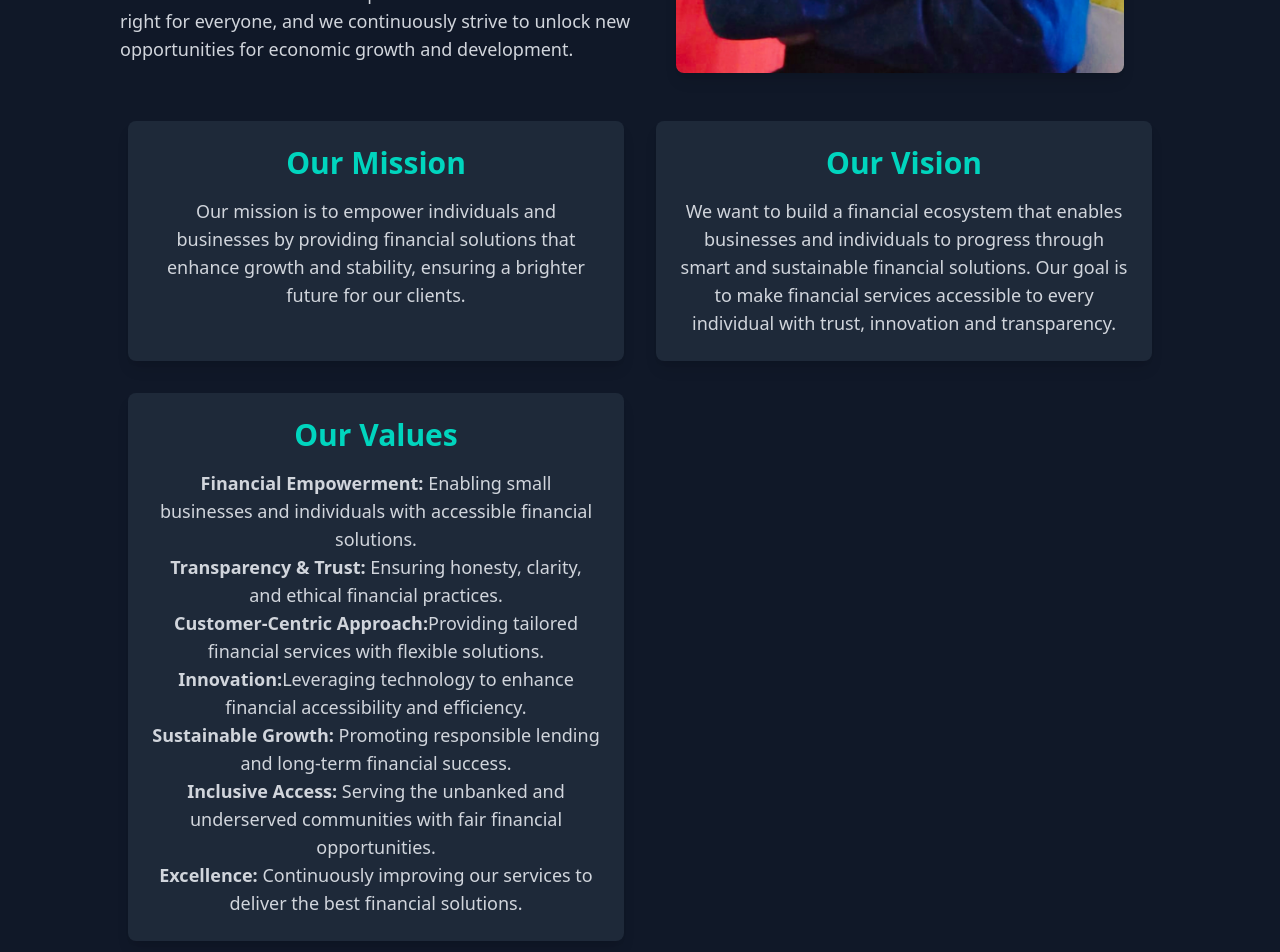
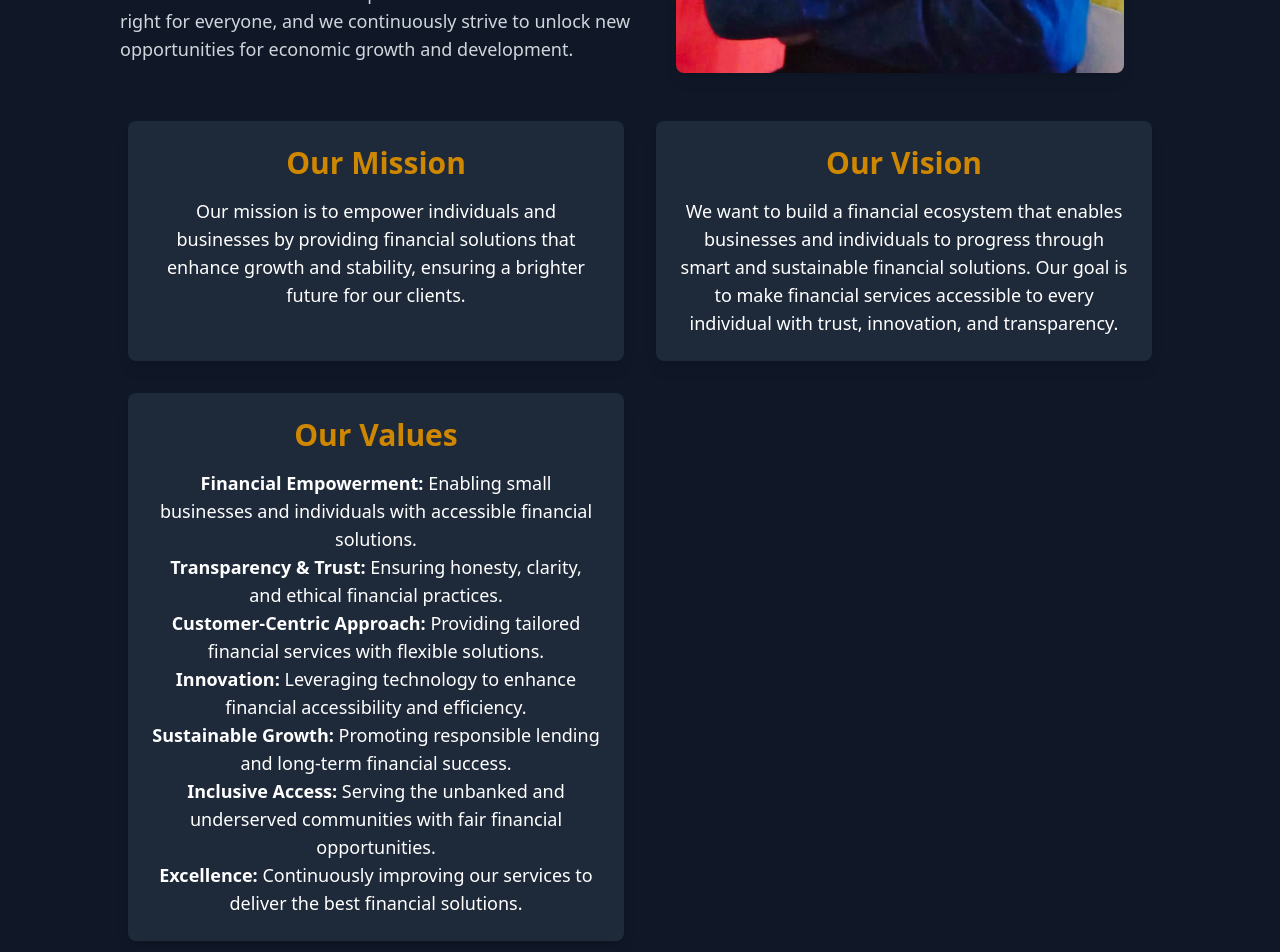
Before and after one commit to tribanj/finance, a React (Vite) app: page /about in a window 1280 px wide. Shown: the part 700-1652 px from the top of the page. Built offline with nearby package versions, Linux system fonts and the light colour scheme; no server answers.

Commit message:
about page updated

```diff
--- a/src/components/pages/about/About.jsx
+++ b/src/components/pages/about/About.jsx
@@ -5,9 +5,9 @@ const About = () => {
     <div className="min-h-screen pt-20 flex flex-col items-center px-6 md:px-20 bg-gray-900 text-white m-10">
       <div className="flex flex-col md:flex-row items-center justify-center w-full mb-12">
         <div className="md:w-1/2 text-center md:text-left">
-          <h1 className="text-4xl font-bold mb-4">About Us</h1>
+          <h1 className="text-4xl font-bold mb-4 text-yellow-600">About Us</h1>
           <h3 className="text-2xl font-semibold text-teal-400 mb-4">
-            Founder: Er. Vishal Kumar Yadav
+            Founded by: Er.Ravikant Sharma
           </h3>
           <p className="text-lg text-gray-300 mb-6">
             <span className=" text-2xl">Life Comrade MicroFinserve</span> is a leading microfinance company founded
@@ -40,55 +40,40 @@ const About = () => {
       </div>
 
       <div className="grid md:grid-cols-2 gap-8 w-full max-w-5xl">
-        <div className="p-6 bg-gray-800 rounded-lg shadow-lg text-center hover:bg-teal-400 hover:text-green-50">
-          <h2 className="text-3xl font-semibold text-teal-400 mb-4">
-            Our Mission
-          </h2>
-          <p className="text-lg text-gray-300 ">
-            Our mission is to empower individuals and businesses by providing
-            financial solutions that enhance growth and stability, ensuring a
-            brighter future for our clients.
-          </p>
-        </div>
-        <div className="p-6 bg-gray-800 rounded-lg shadow-lg text-center hover:bg-teal-400">
-          <h2 className="text-3xl font-semibold text-teal-400 mb-4">
-            Our Vision
-          </h2>
-          <p className="text-lg text-gray-300">
-            We want to build a financial ecosystem that enables businesses and
-            individuals to progress through smart and sustainable financial
-            solutions. Our goal is to make financial services accessible to
-            every individual with trust, innovation and transparency.
-          </p>
-        </div>
-        <div className="p-6 bg-gray-800 rounded-lg shadow-lg text-center hover:bg-teal-400 m-auto">
-          <h2 className="text-3xl font-semibold text-teal-400 mb-4">
-            Our Values
-          </h2>
-          <p className="text-lg text-gray-300">
-            <strong>Financial Empowerment:</strong> Enabling small businesses
-            and individuals with accessible financial solutions.
-            <br />
-            <strong>Transparency & Trust:</strong> Ensuring honesty, clarity,
-            and ethical financial practices.
-            <br />
-            <strong>Customer-Centric Approach:</strong>
-            Providing tailored financial services with flexible solutions.
-            <br />
-            <strong>Innovation:</strong>
-            Leveraging technology to enhance financial accessibility and
-            efficiency.
-            <br />
-            <strong> Sustainable Growth:</strong> Promoting responsible lending
-            and long-term financial success.
-            <br />
-            <strong>Inclusive Access:</strong> Serving the unbanked and
-            underserved communities with fair financial opportunities.
-            <br />
-            <strong>Excellence:</strong> Continuously improving our services to
-            deliver the best financial solutions.
-          </p>
-        </div>
+        {[
+          {
+            title: "Our Mission",
+            text: "Our mission is to empower individuals and businesses by providing financial solutions that enhance growth and stability, ensuring a brighter future for our clients.",
+          },
+          {
+            title: "Our Vision",
+            text: "We want to build a financial ecosystem that enables businesses and individuals to progress through smart and sustainable financial solutions. Our goal is to make financial services accessible to every individual with trust, innovation, and transparency.",
+          },
+          {
+            title: "Our Values",
+            text: (
+              <>
+                <strong>Financial Empowerment:</strong> Enabling small businesses and individuals with accessible financial solutions.<br />
+                <strong>Transparency & Trust:</strong> Ensuring honesty, clarity, and ethical financial practices.<br />
+                <strong>Customer-Centric Approach:</strong> Providing tailored financial services with flexible solutions.<br />
+                <strong>Innovation:</strong> Leveraging technology to enhance financial accessibility and efficiency.<br />
+                <strong>Sustainable Growth:</strong> Promoting responsible lending and long-term financial success.<br />
+                <strong>Inclusive Access:</strong> Serving the unbanked and underserved communities with fair financial opportunities.<br />
+                <strong>Excellence:</strong> Continuously improving our services to deliver the best financial solutions.
+              </>
+            ),
+          },
+        ].map((item, index) => (
+          <div
+            key={index}
+            className="p-6 bg-gray-800 rounded-lg shadow-lg text-center transition-all duration-300 hover:bg-teal-200 hover:text-gray-900"
+          >
+            <h2 className="text-3xl font-semibold text-yellow-600 mb-4 transition-all duration-300 group-hover:text-gray-900">
+              {item.title}
+            </h2>
+            <p className="text-lg  transition-all duration-300 group-hover:text-gray-950">{item.text}</p>
+          </div>
+        ))}
       </div>
     </div>
   );
```
